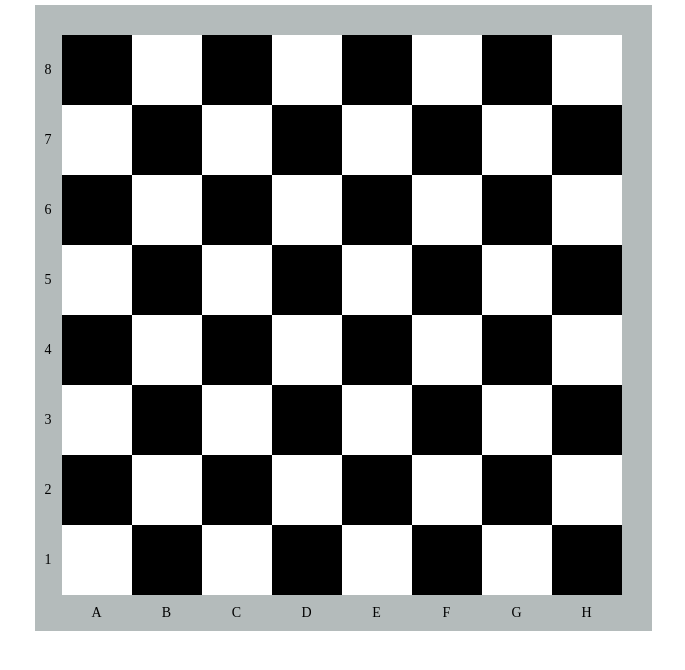
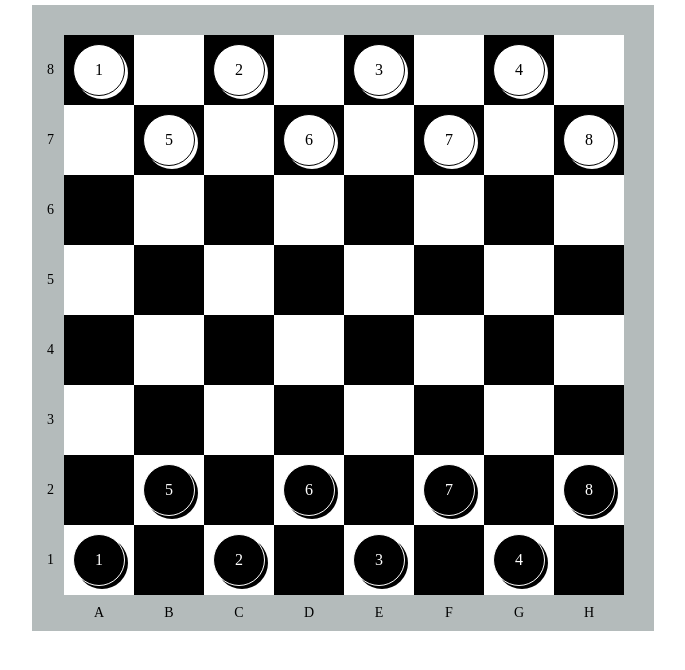
Before and after one commit to beliciobcardoso-zz/jogo-de-dama, a plain HTML site: page index.html in a window 1280 px wide. Shown: the whole page, without its empty margins (297-982 px from the left). Drawn offline with Linux system fonts and the light colour scheme.

Commit message:
crianda as peças

```diff
--- a/css/main.css
+++ b/css/main.css
@@ -13,7 +13,7 @@ body {
 .game_board {
     display: flex;
     background-color: #b4bbbb;
-    padding: 30px 30px 10px 10px;
+    padding: 30px 30px 10px 15px;
 
 }
 
@@ -36,10 +36,48 @@ body {
     background-color: White;
     width: 70px;
     height: 70px;
+
+    display: flex;
+    justify-content: center;
+    align-items: center;
 }
 
 .black {
     background-color: black;
     width: 70px;
     height: 70px;
+
+    display: flex;
+    justify-content: center;
+    align-items: center;
+
 }
+
+.white_perch {
+    display: flex;
+    align-items: center;
+    justify-content: center;
+
+    background-color: white;
+    width: 50px;
+    height: 50px;
+    border-radius: 50%;
+    border: solid 1px #000;
+    box-shadow: 3px 3px #fff;
+
+}
+
+.black_perch {
+    display: flex;
+    align-items: center;
+    justify-content: center;
+    color: white;
+
+    background-color: black;
+    width: 50px;
+    height: 50px;
+    border-radius: 50%;
+    border: solid 1px #fff;
+    box-shadow: 3px 3px #000;
+
+}
--- a/index.html
+++ b/index.html
@@ -10,6 +10,7 @@
 
 <body>
     <div class="game_board">
+
         <div class="column">
             <div class="idline">8</div>
             <div class="idline">7</div>
@@ -20,96 +21,152 @@
             <div class="idline">2</div>
             <div class="idline">1</div>
         </div>
+
         <div class="column">
-            <div class="black"></div>
+            <div class="black">
+                <div class="white_perch" id="white_perch_1">1</div>
+            </div>
             <div class="White"></div>
             <div class="black"></div>
             <div class="White"></div>
             <div class="black"></div>
             <div class="White"></div>
             <div class="black"></div>
-            <div class="White"></div>
+            <div class="White">
+                <div class="black_perch" id="black_perch_1">1</div>
+            </div>
+
             <div class="idcolumn">A</div>
         </div>
+
         <div class="column">
+
+            <div class="White"></div>
+            <div class="black">
+                <div class="white_perch" id="white_perch_5">5</div>
+            </div>
+            <div class="White"></div>
+            <div class="black"></div>
+            <div class="White"></div>
+            <div class="black"></div>
+            <div class="White">
+                <div class="black_perch" id="black_perch_5">5</div>
+            </div>
+            <div class="black"></div>
+
+            <div class="idcolumn">B</div>
+        </div>
+
+        <div class="column">
+
+            <div class="black">
+                <div class="white_perch" id="white_perch_2">2</div>
+            </div>
             <div class="White"></div>
             <div class="black"></div>
             <div class="White"></div>
             <div class="black"></div>
             <div class="White"></div>
             <div class="black"></div>
+
+            <div class="White">
+                <div class="black_perch" id="black_perch_2">2</div>
+            </div>
+            <div class="idcolumn">C</div>
+        </div>
+
+        <div class="column">
+
+            <div class="White"></div>
+            <div class="black">
+                <div class="white_perch" id="white_perch_6">6</div>
+            </div>
             <div class="White"></div>
             <div class="black"></div>
-            <div class="idcolumn">B</div>
+            <div class="White"></div>
+            <div class="black"></div>
+            <div class="White">
+                <div class="black_perch" id="black_perch_6">6</div>
+            </div>
+            <div class="black"></div>
+
+            <div class="idcolumn">D</div>
         </div>
+
         <div class="column">
-            <div class="black"></div>
+
+            <div class="black">
+                <div class="white_perch" id="white_perch_3">3</div>
+            </div>
             <div class="White"></div>
             <div class="black"></div>
             <div class="White"></div>
             <div class="black"></div>
             <div class="White"></div>
             <div class="black"></div>
+            <div class="White">
+                <div class="black_perch" id="black_perch_3">3</div>
+            </div>
+
+            <div class="idcolumn">E</div>
+        </div>
+
+        <div class="column">
+
             <div class="White"></div>
-            <div class="idcolumn">C</div>
+            <div class="black">
+                <div class="white_perch" id="white_perch_7">7</div>
+            </div>
+            <div class="White"></div>
+            <div class="black"></div>
+            <div class="White"></div>
+            <div class="black"></div>
+            <div class="White">
+                <div class="black_perch" id="black_perch_7">7</div>
+            </div>
+            <div class="black"></div>
+
+            <div class="idcolumn">F</div>
         </div>
+
         <div class="column">
+
+            <div class="black">
+                <div class="white_perch" id="white_perch_4">4</div>
+            </div>
             <div class="White"></div>
             <div class="black"></div>
             <div class="White"></div>
             <div class="black"></div>
             <div class="White"></div>
             <div class="black"></div>
-            <div class="White"></div>
-            <div class="black"></div>
-            <div class="idcolumn">D</div>
+            <div class="White">
+                <div class="black_perch" id="black_perch_">4</div>
+            </div>
+
+            <div class="idcolumn">G</div>
         </div>
+
         <div class="column">
 
-            <div class="black"></div>
+            <div class="White"></div>
+            <div class="black">
+                <div class="white_perch" id="white_perch_8">8</div>
+            </div>
             <div class="White"></div>
             <div class="black"></div>
             <div class="White"></div>
             <div class="black"></div>
-            <div class="White"></div>
+            <div class="White">
+                <div class="black_perch" id="black_perch_8">8</div>
+            </div>
             <div class="black"></div>
-            <div class="White"></div>
-            <div class="idcolumn">E</div>
-        </div>
-        <div class="column">
-            <div class="White"></div>
-            <div class="black"></div>
-            <div class="White"></div>
-            <div class="black"></div>
-            <div class="White"></div>
-            <div class="black"></div>
-            <div class="White"></div>
-            <div class="black"></div>
-            <div class="idcolumn">F</div>
-        </div>
-        <div class="column">
-            <div class="black"></div>
-            <div class="White"></div>
-            <div class="black"></div>
-            <div class="White"></div>
-            <div class="black"></div>
-            <div class="White"></div>
-            <div class="black"></div>
-            <div class="White"></div>
-            <div class="idcolumn">G</div>
-        </div>
-        <div class="column">
-            <div class="White"></div>
-            <div class="black"></div>
-            <div class="White"></div>
-            <div class="black"></div>
-            <div class="White"></div>
-            <div class="black"></div>
-            <div class="White"></div>
-            <div class="black"></div>
+
             <div class="idcolumn">H</div>
         </div>
     </div>
+
+
     <script src="./js/main.js"></script>
 </body>
 
```
